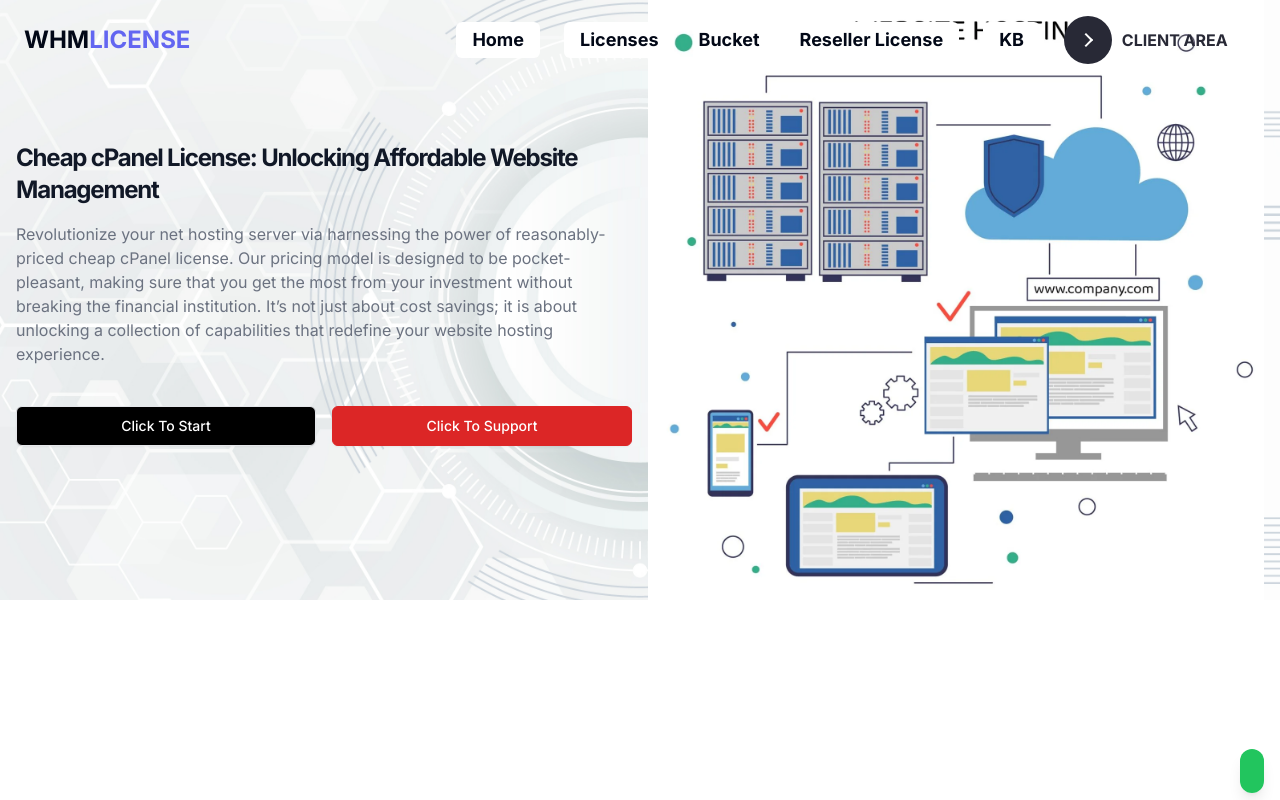
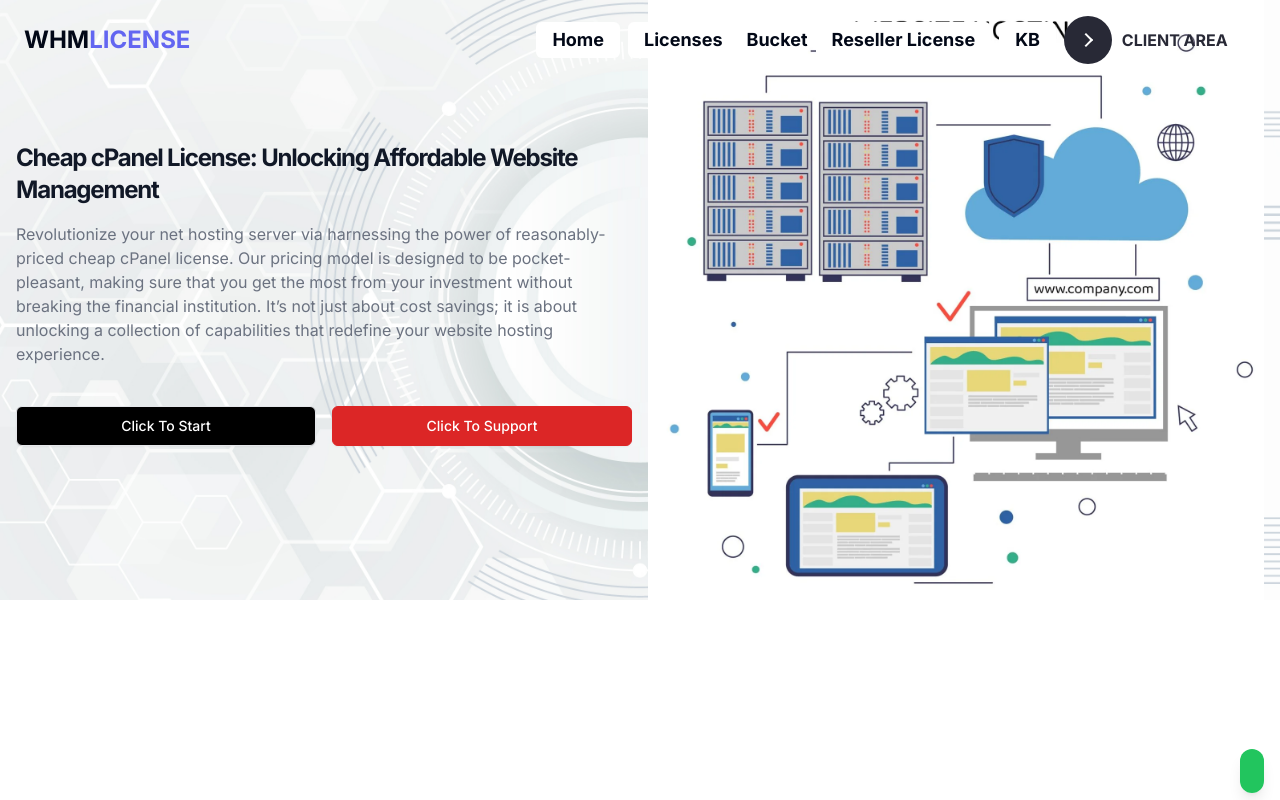
Before and after one commit to Abhithecoder-22/whml-licenses, a Next.js app: page / in a window 1280 px wide. Shown: the top 800 px of the page. Built offline with nearby package versions, Linux system fonts and the light colour scheme.

Commit message:
gap fixed

```diff
--- a/src/app/header/page.tsx
+++ b/src/app/header/page.tsx
@@ -85,7 +85,7 @@ export default function Component() {
         <h1 className="text-2xl font-bold">WHM<span className="text-indigo-500">LICENSE</span> </h1>
         <span className="sr-only">Acme Inc</span>
       </Link>
-      <nav className="ml-auto hidden lg:flex gap-6">
+      <nav className="ml-auto hidden lg:flex gap-2">
         <Link
           href="/"
           className="group inline-flex h-9 w-max items-center justify-center rounded-md bg-white px-4 py-2 text-lg font-bold transition-colors hover:bg-gray-100 hover:text-gray-900 focus:bg-gray-100 focus:text-gray-900 focus:outline-none disabled:pointer-events-none disabled:opacity-50 data-[active]:bg-gray-100/50 data-[state=open]:bg-gray-100/50 dark:bg-gray-950 dark:hover:bg-gray-800 dark:hover:text-gray-50 dark:focus:bg-gray-800 dark:focus:text-gray-50 dark:data-[active]:bg-gray-800/50 dark:data-[state=open]:bg-gray-800/50"
```
